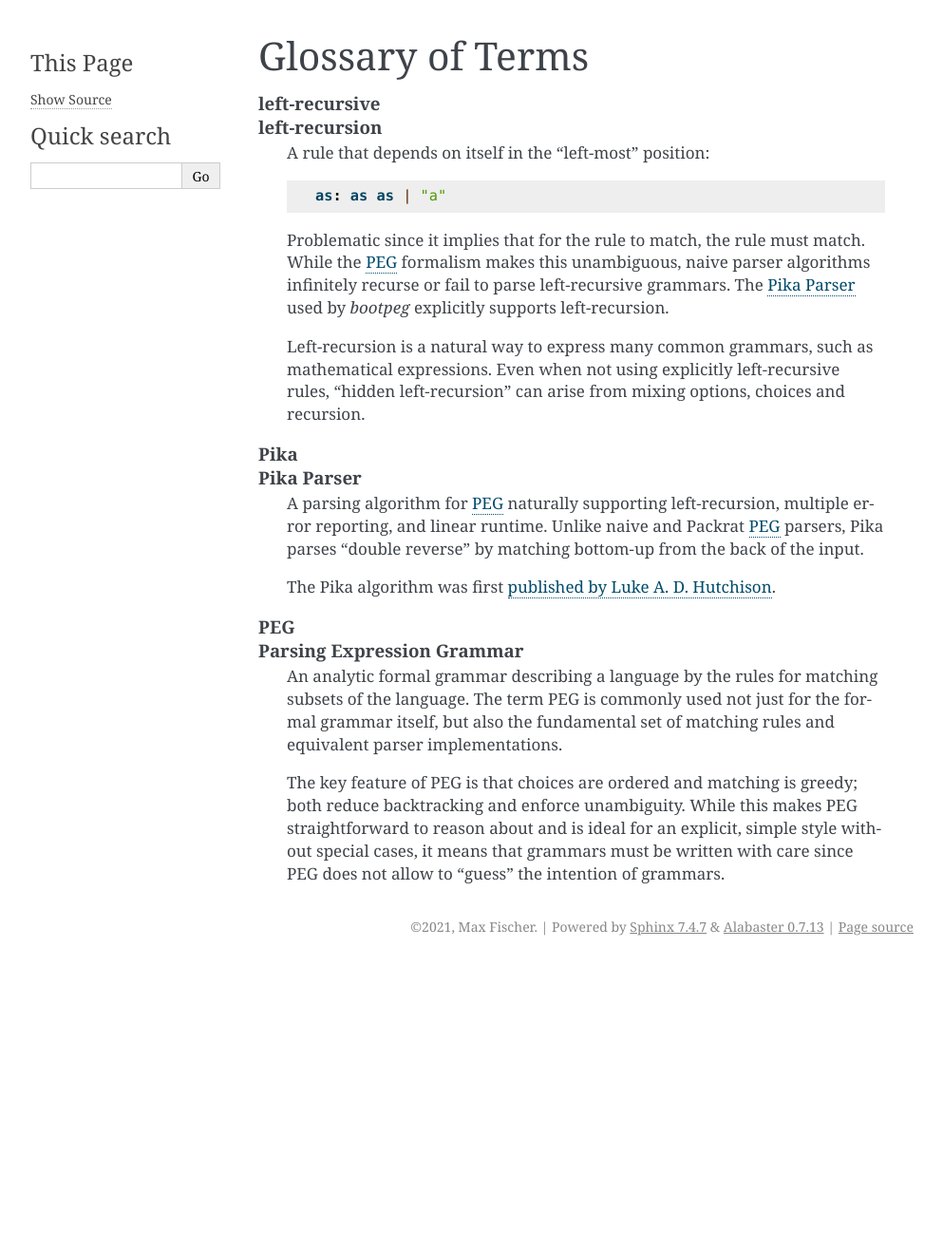
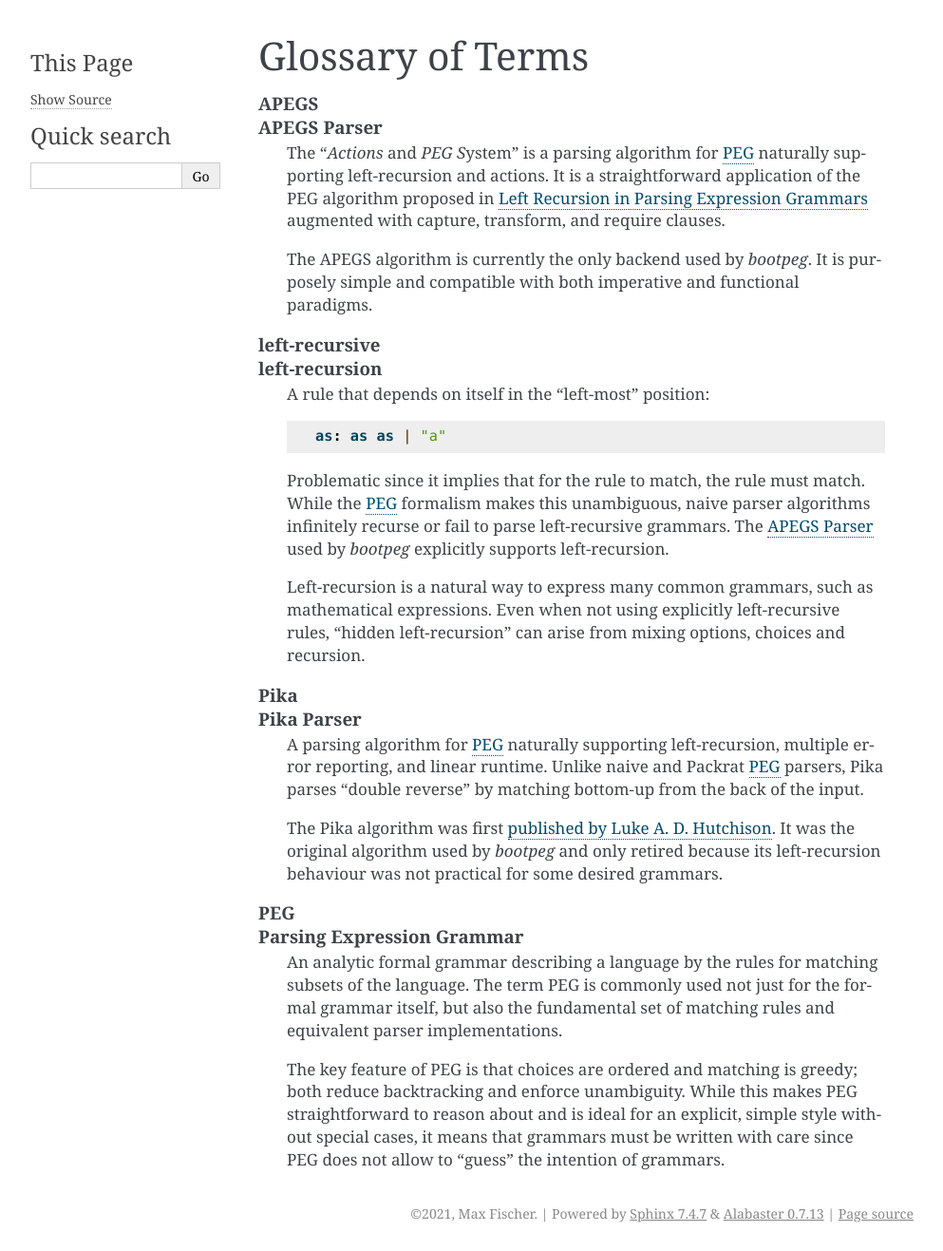
Before and after one commit to maxfischer2781/bootpeg, a Sphinx documentation site: the page built from docs/source/glossary.rst, in a window 1280 px wide. Shown: the whole page at 95% size, without its empty margins (148-1141 px from the left). Built offline with Sphinx 7.4.7, drawn with Linux system fonts in a browser that asks for light colours; before the commit the page ends 1015 px from its top, so only the background shows below that.

Commit message:
adjusted glossary

```diff
--- a/docs/source/glossary.rst
+++ b/docs/source/glossary.rst
@@ -8,6 +8,18 @@ Glossary of Terms
 
 .. glossary::
 
+   APEGS
+   APEGS Parser
+      The "*Actions* and *PEG* *S*\ ystem" is a parsing algorithm for :term:`PEG`
+      naturally supporting left-recursion and actions.
+      It is a straightforward application of the PEG algorithm proposed in
+      `Left Recursion in Parsing Expression Grammars <Medeiros Paper_>`_
+      augmented with capture, transform, and require clauses.
+
+      The APEGS algorithm is currently the only backend used by `bootpeg`.
+      It is purposely simple and compatible with both
+      imperative and functional paradigms.
+
    left-recursive
    left-recursion
       A rule that depends on itself in the "left-most" position::
@@ -17,7 +29,7 @@ Glossary of Terms
       Problematic since it implies that for the rule to match, the rule must match.
       While the :term:`PEG` formalism makes this unambiguous, naive parser algorithms
       infinitely recurse or fail to parse left-recursive grammars.
-      The :term:`Pika Parser` used by `bootpeg` explicitly supports left-recursion.
+      The :term:`APEGS Parser` used by `bootpeg` explicitly supports left-recursion.
 
       Left-recursion is a natural way to express many common grammars,
       such as mathematical expressions.
@@ -33,6 +45,9 @@ Glossary of Terms
 
       The Pika algorithm was first
       `published by Luke A. D. Hutchison <Pika Paper_>`_.
+      It was the original algorithm used by `bootpeg` and
+      only retired because its left-recursion behaviour
+      was not practical for some desired grammars.
 
    PEG
    Parsing Expression Grammar
@@ -50,3 +65,4 @@ Glossary of Terms
       to "guess" the intention of grammars.
 
 .. _`Pika Paper`: https://arxiv.org/abs/2005.06444
+.. _`Medeiros Paper`: Left Recursion in Parsing Expression Grammars
```
